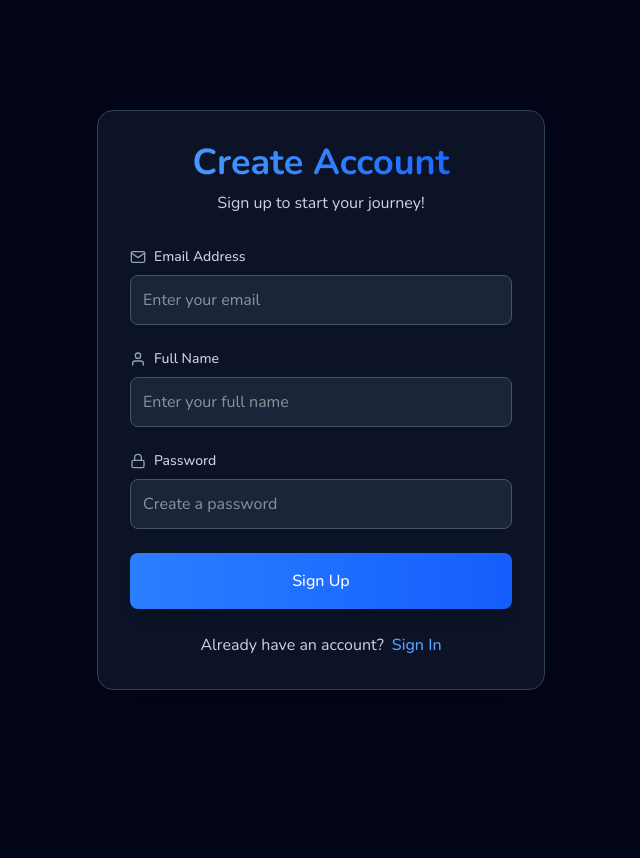
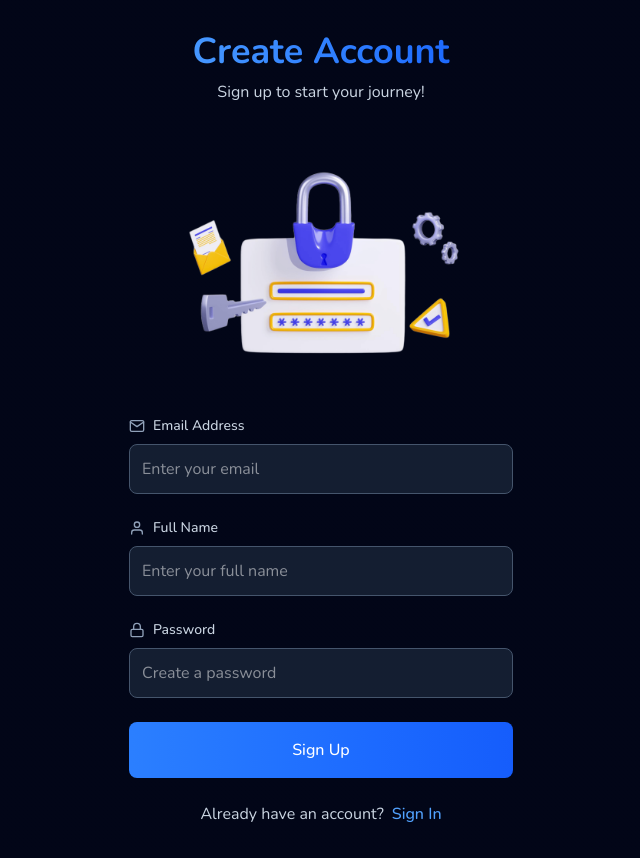
Before and after one commit to jaybhatade/bloombudget, a React (Vite) app: page /login in a window 1280 px wide. Both pictures are taken after a click on the button "Sign Up". Shown: the whole page, without its empty margins (319-959 px from the left). Before the commit the page ends 800 px from the top, so only its background shows below. Built offline with nearby package versions, Linux system fonts and the light colour scheme.

Commit message:
auth update

```diff
--- /dev/null
+++ b/src/Common/ApiFunctions/AuthFunctions/AuthFunctions.js
@@ -0,0 +1,85 @@
+import { getFirestore, collection, getDocs, query, where, addDoc, doc, getDoc } from "firebase/firestore";
+import app from "../../../Firebase";
+
+const db = getFirestore(app);
+
+// Check if user is already authenticated
+export const checkAuthentication = async () => {
+    const userID = localStorage.getItem("userID");
+
+    if (!userID) {
+        return null;
+    }
+
+    try {
+        const userDoc = await getDoc(doc(db, 'users', userID));
+        if (userDoc.exists()) {
+            return userDoc.data();
+        }
+        return null;
+    } catch (error) {
+        console.error('Error checking authentication:', error);
+        throw error;
+    }
+};
+
+// Handle user login
+export const loginUser = async (email, password) => {
+    try {
+        const q = query(collection(db, "users"), where("email", "==", email));
+        const querySnapshot = await getDocs(q);
+
+        if (!querySnapshot.empty) {
+            const user = querySnapshot.docs[0].data();
+            const userId = querySnapshot.docs[0].id;
+
+            if (user.password === password) {
+                localStorage.setItem("userID", userId);
+                return {
+                    success: true,
+                    userId,
+                    role: user.role
+                };
+            } else {
+                return {
+                    success: false,
+                    error: "Invalid password!"
+                };
+            }
+        } else {
+            return {
+                success: false,
+                error: "User not found!"
+            };
+        }
+    } catch (error) {
+        console.error("Login error:", error);
+        return {
+            success: false,
+            error: "Error logging in: " + error.message
+        };
+    }
+};
+
+// Handle user registration
+export const registerUser = async (name, email, password) => {
+    try {
+        const docRef = await addDoc(collection(db, "users"), {
+            name,
+            email,
+            password,
+            role: 'User'
+        });
+
+        return {
+            success: true,
+            userId: docRef.id
+        };
+    } catch (err) {
+        console.error("Registration error:", err);
+        return {
+            success: false,
+            error: 'Error adding user: ' + err.message
+        };
+    }
+};
--- a/src/Pages/Auth.jsx
+++ b/src/Pages/Auth.jsx
@@ -1,9 +1,8 @@
 import { useState, useEffect } from "react";
 import { useNavigate, Link } from "react-router-dom";
-import { getFirestore, collection, getDocs, query, where, addDoc, doc, getDoc } from "firebase/firestore";
 import { FiUser, FiMail, FiLock } from "react-icons/fi";
 import { motion } from "framer-motion";
-import app from "../Firebase";
+import { checkAuthentication, loginUser, registerUser } from "../Common/ApiFunctions/AuthFunctions/AuthFunctions";
 
 const AuthPage = () => {
     const [isLogin, setIsLogin] = useState(true);
@@ -14,29 +13,23 @@ const AuthPage = () => {
     });
     const [error, setError] = useState("");
     const [loading, setLoading] = useState(false);
+    const [isInputFocused, setIsInputFocused] = useState(false);
     const navigate = useNavigate();
-    const db = getFirestore(app);
 
     useEffect(() => {
-        const checkAuth = async () => {
-            const userID = localStorage.getItem("userID");
-
-            if (!userID) {
-                return;
-            }
-
+        const verifyAuth = async () => {
             try {
-                const userDoc = await getDoc(doc(db, 'users', userID));
-                if (userDoc.exists()) {
+                const user = await checkAuthentication();
+                if (user) {
                     navigate("/");
                 }
             } catch (error) {
-                console.error('Error checking authentication:', error);
+                console.error('Error in authentication check:', error);
             }
         };
 
-        checkAuth();
-    }, [navigate, db]);
+        verifyAuth();
+    }, [navigate]);
 
     const handleChange = (e) => {
         setFormData({
@@ -45,31 +38,29 @@ const AuthPage = () => {
         });
     };
 
+    const handleInputFocus = () => {
+        setIsInputFocused(true);
+    };
+
+    const handleInputBlur = () => {
+        setIsInputFocused(false);
+    };
+
     const handleLogin = async (e) => {
         e.preventDefault();
         setError("");
         setLoading(true);
 
         try {
-            const q = query(collection(db, "users"), where("email", "==", formData.email));
-            const querySnapshot = await getDocs(q);
+            const result = await loginUser(formData.email, formData.password);
 
-            if (!querySnapshot.empty) {
-                const user = querySnapshot.docs[0].data();
-                const userId = querySnapshot.docs[0].id;
-
-                if (user.password === formData.password) {
-                    const userData = {
-                        userId
-                    };
-                    localStorage.setItem("userID", userId);
-
-                    navigate(user.role === "Admin" ? "/admin" : "/", { state: { user: userData } });
-                } else {
-                    setError("Invalid password!");
-                }
+            if (result.success) {
+                const userData = {
+                    userId: result.userId
+                };
+                navigate(result.role === "Admin" ? "/admin" : "/", { state: { user: userData } });
             } else {
-                setError("User not found!");
+                setError(result.error);
             }
         } catch (error) {
             setError("Error logging in: " + error.message);
@@ -84,16 +75,16 @@ const AuthPage = () => {
         setLoading(true);
 
         try {
-            await addDoc(collection(db, "users"), {
-                name: formData.name,
-                email: formData.email,
-                password: formData.password,
-                role: 'User'
-            });
-            setFormData({ email: '', name: '', password: '' });
-            setIsLogin(true);
+            const result = await registerUser(formData.name, formData.email, formData.password);
+
+            if (result.success) {
+                setFormData({ email: '', name: '', password: '' });
+                setIsLogin(true);
+            } else {
+                setError(result.error);
+            }
         } catch (err) {
-            setError('Error adding user: ' + err.message);
+            setError('Error during registration: ' + err.message);
         } finally {
             setLoading(false);
         }
@@ -105,49 +96,172 @@ const AuthPage = () => {
         setFormData({ email: '', name: '', password: '' });
     };
 
+    // Enhanced animations with smoother transitions
     const containerVariants = {
         hidden: { opacity: 0, y: 20 },
         visible: {
             opacity: 1,
             y: 0,
-            transition: { duration: 0.6 }
+            transition: {
+                duration: 0.7,
+                ease: "easeOut",
+                staggerChildren: 0.1
+            }
+        }
+    };
+
+    const childVariants = {
+        hidden: { opacity: 0, y: 20 },
+        visible: {
+            opacity: 1,
+            y: 0,
+            transition: { duration: 0.5, ease: "easeOut" }
         }
     };
 
     const inputVariants = {
-        focus: { scale: 1.02 },
-        blur: { scale: 1 }
+        focus: {
+            scale: 1.02,
+            boxShadow: "0 0 0 2px rgba(59, 130, 246, 0.5)",
+            transition: { duration: 0.3, ease: "easeOut" }
+        },
+        blur: {
+            scale: 1,
+            boxShadow: "0 0 0 0px rgba(59, 130, 246, 0)",
+            transition: { duration: 0.3, ease: "easeOut" }
+        },
+        hover: {
+            scale: 1.01,
+            transition: { duration: 0.2, ease: "easeOut" }
+        }
     };
 
+    const buttonVariants = {
+        rest: { scale: 1 },
+        hover: {
+            scale: 1.03,
+            boxShadow: "0 8px 20px -5px rgba(59, 130, 246, 0.5)",
+            transition: { duration: 0.3, ease: "easeOut" }
+        },
+        tap: {
+            scale: 0.97,
+            transition: { duration: 0.1, ease: "easeOut" }
+        }
+    };
+
+    const imageVariants = {
+        normal: {
+            height: "auto",
+            opacity: 1,
+            justifyContent: "center",
+            transition: { duration: 0.4, ease: [0.4, 0.0, 0.2, 1] }
+        },
+        shrink: {
+            height: "120px",
+            opacity: 0.8,
+            justifyContent: "flex-start",
+            transition: { duration: 0.4, ease: [0.4, 0.0, 0.2, 1] }
+        }
+    };
+
+    const errorVariants = {
+        initial: { opacity: 0, x: -20, height: 0 },
+        animate: {
+            opacity: 1,
+            x: 0,
+            height: "auto",
+            transition: {
+                duration: 0.4,
+                ease: [0.4, 0.0, 0.2, 1]
+            }
+        },
+        exit: {
+            opacity: 0,
+            x: -20,
+            height: 0,
+            transition: {
+                duration: 0.3,
+                ease: [0.4, 0.0, 0.2, 1]
+            }
+        }
+    };
+
+    const formControlVariants = {
+        initial: { opacity: 0, y: 20, height: 0 },
+        animate: {
+            opacity: 1,
+            y: 0,
+            height: "auto",
+            transition: {
+                type: "spring",
+                stiffness: 300,
+                damping: 25
+            }
+        },
+        exit: {
+            opacity: 0,
+            y: -20,
+            height: 0,
+            transition: {
+                duration: 0.3,
+                ease: [0.4, 0.0, 0.2, 1]
+            }
+        }
+    };
+
+    const imageVariants2 = {
+        normal: {
+            scale: 1,
+            transition: { duration: 0.3, ease: "easeInOut" }
+        },
+        shrink: {
+            scale: 0.5,
+            transition: { duration: 0.3, ease: "easeInOut" }
+        }
+    };
+
+
     return (
-        <div className="min-h-[100dvh] bg-gradient-to-br from-slate-950 to-slate-950 text-white flex items-center justify-center px-4">
+        <div className="min-h-[100dvh] bg-gradient-to-br from-slate-950 to-slate-950 text-white flex flex-col items-center justify-center px-4">
             <motion.div
                 initial="hidden"
                 animate="visible"
                 variants={containerVariants}
-                className="w-full max-w-md p-8 bg-slate-900/80 backdrop-blur-lg rounded-2xl shadow-2xl border border-slate-700"
+                className="w-full max-w-md p-8"
             >
                 <motion.h2
                     className="text-4xl font-bold text-center mb-2 bg-gradient-to-r from-blue-400 to-blue-600 bg-clip-text text-transparent"
-                    initial={{ opacity: 0 }}
-                    animate={{ opacity: 1 }}
-                    transition={{ delay: 0.2 }}
+                    variants={childVariants}
                 >
                     {isLogin ? "Bloom Budget" : "Create Account"}
                 </motion.h2>
+
                 <motion.div
-                    className="text-slate-300 text-center mb-8"
-                    initial={{ opacity: 0 }}
-                    animate={{ opacity: 1 }}
-                    transition={{ delay: 0.3 }}
+                    className="text-slate-300 text-center mb-6"
+                    variants={childVariants}
                 >
                     {isLogin ? "Sign in to your account" : "Sign up to start your journey!"}
                 </motion.div>
 
+                <motion.div
+                    className="w-full overflow-hidden flex justify-center items-center"
+                    animate={isInputFocused ? "shrink" : "normal"}
+                    variants={imageVariants}
+                >
+                    <motion.img
+                        src="/16191.png"
+                        animate={isInputFocused ? "shrink" : "normal"}
+                        variants={imageVariants2}
+
+                    />
+                </motion.div>
+
                 {error && (
                     <motion.div
-                        initial={{ opacity: 0, x: -20 }}
-                        animate={{ opacity: 1, x: 0 }}
+                        variants={errorVariants}
+                        initial="initial"
+                        animate="animate"
+                        exit="exit"
                         className="bg-red-500/20 border border-red-500 text-red-400 p-4 rounded-lg mb-6 text-center backdrop-blur-sm"
                     >
                         {error}
@@ -155,7 +269,10 @@ const AuthPage = () => {
                 )}
 
                 <form onSubmit={isLogin ? handleLogin : handleSignup} className="space-y-6">
-                    <motion.div className="space-y-2" whileHover={{ scale: 1.01 }}>
+                    <motion.div
+                        className="space-y-2"
+                        variants={childVariants}
+                    >
                         <div className="flex items-center space-x-2">
                             <FiMail className="text-slate-400" />
                             <label htmlFor="email" className="block text-sm font-medium text-slate-300">
@@ -164,21 +281,30 @@ const AuthPage = () => {
                         </div>
                         <motion.input
                             variants={inputVariants}
+                            initial="blur"
+                            whileHover="hover"
                             whileFocus="focus"
-                            whileBlur="blur"
                             id="email"
                             type="email"
                             name="email"
                             required
                             placeholder="Enter your email"
-                            className="w-full p-3 bg-slate-700/40 border border-slate-600 text-white rounded-lg focus:outline-none focus:ring-2 focus:ring-blue-500 focus:border-transparent transition-all duration-200"
+                            className="w-full p-3 bg-slate-700/40 border border-slate-600 text-white rounded-lg focus:outline-none transition-all duration-300"
                             value={formData.email}
                             onChange={handleChange}
+                            onFocus={handleInputFocus}
+                            onBlur={handleInputBlur}
                         />
                     </motion.div>
 
                     {!isLogin && (
-                        <motion.div className="space-y-2" whileHover={{ scale: 1.01 }}>
+                        <motion.div
+                            className="space-y-2"
+                            variants={formControlVariants}
+                            initial="initial"
+                            animate="animate"
+                            exit="exit"
+                        >
                             <div className="flex items-center space-x-2">
                                 <FiUser className="text-slate-400" />
                                 <label htmlFor="name" className="block text-sm font-medium text-slate-300">
@@ -187,21 +313,27 @@ const AuthPage = () => {
                             </div>
                             <motion.input
                                 variants={inputVariants}
+                                initial="blur"
+                                whileHover="hover"
                                 whileFocus="focus"
-                                whileBlur="blur"
                                 id="name"
                                 type="text"
                                 name="name"
                                 required
                                 placeholder="Enter your full name"
-                                className="w-full p-3 bg-slate-700/40 border border-slate-600 text-white rounded-lg focus:outline-none focus:ring-2 focus:ring-blue-500 focus:border-transparent transition-all duration-200"
+                                className="w-full p-3 bg-slate-700/40 border border-slate-600 text-white rounded-lg focus:outline-none transition-all duration-300"
                                 value={formData.name}
                                 onChange={handleChange}
+                                onFocus={handleInputFocus}
+                                onBlur={handleInputBlur}
                             />
                         </motion.div>
                     )}
 
-                    <motion.div className="space-y-2" whileHover={{ scale: 1.01 }}>
+                    <motion.div
+                        className="space-y-2"
+                        variants={childVariants}
+                    >
                         <div className="flex items-center space-x-2">
                             <FiLock className="text-slate-400" />
                             <label htmlFor="password" className="block text-sm font-medium text-slate-300">
@@ -210,29 +342,38 @@ const AuthPage = () => {
                         </div>
                         <motion.input
                             variants={inputVariants}
+                            initial="blur"
+                            whileHover="hover"
                             whileFocus="focus"
-                            whileBlur="blur"
                             id="password"
                             type="password"
                             name="password"
                             required
                             placeholder={isLogin ? "Enter your password" : "Create a password"}
-                            className="w-full p-3 bg-slate-700/40 border border-slate-600 text-white rounded-lg focus:outline-none focus:ring-2 focus:ring-blue-500 focus:border-transparent transition-all duration-200"
+                            className="w-full p-3 bg-slate-700/40 border border-slate-600 text-white rounded-lg focus:outline-none transition-all duration-300"
                             value={formData.password}
                             onChange={handleChange}
+                            onFocus={handleInputFocus}
+                            onBlur={handleInputBlur}
                         />
                     </motion.div>
 
                     <motion.button
                         type="submit"
                         disabled={loading}
-                        whileHover={{ scale: 1.02 }}
-                        whileTap={{ scale: 0.98 }}
-                        className="w-full bg-gradient-to-r from-blue-500 to-blue-600 py-4 rounded-lg text-white font-medium transition-all duration-200 disabled:opacity-50 disabled:cursor-not-allowed disabled:hover:scale-100 shadow-lg hover:shadow-blue-500/25"
+                        variants={buttonVariants}
+                        initial="rest"
+                        whileHover="hover"
+                        whileTap="tap"
+                        className="w-full bg-gradient-to-r from-blue-500 to-blue-600 py-4 rounded-lg text-white font-medium transition-all duration-300 disabled:opacity-50 disabled:cursor-not-allowed disabled:hover:scale-100"
                     >
                         {loading ? (
                             <div className="flex items-center justify-center">
-                                <div className="w-5 h-5 border-2 border-white border-t-transparent rounded-full animate-spin mr-2"></div>
+                                <motion.div
+                                    className="w-5 h-5 border-2 border-white border-t-transparent rounded-full mr-2"
+                                    animate={{ rotate: 360 }}
+                                    transition={{ duration: 1, repeat: Infinity, ease: "linear" }}
+                                ></motion.div>
                                 {isLogin ? "Signing in..." : "Signing up..."}
                             </div>
                         ) : (
@@ -243,15 +384,14 @@ const AuthPage = () => {
 
                 <motion.div
                     className="text-slate-300 text-center mt-6"
-                    initial={{ opacity: 0 }}
-                    animate={{ opacity: 1 }}
-                    transition={{ delay: 0.4 }}
+                    variants={childVariants}
                 >
                     {isLogin ? "Don't have an account?" : "Already have an account?"}
                     <motion.button
                         onClick={toggleAuthMode}
-                        whileHover={{ scale: 1.05 }}
-                        className="text-blue-400 hover:text-blue-300 font-medium ml-2"
+                        whileHover={{ scale: 1.05, color: "#93c5fd" }}
+                        transition={{ duration: 0.2 }}
+                        className="text-blue-400 font-medium ml-2"
                     >
                         {isLogin ? "Sign Up" : "Sign In"}
                     </motion.button>
```
Also changed, not shown: public/16191.png (added), 1 other file (tests, documents, lock files or other folders).
